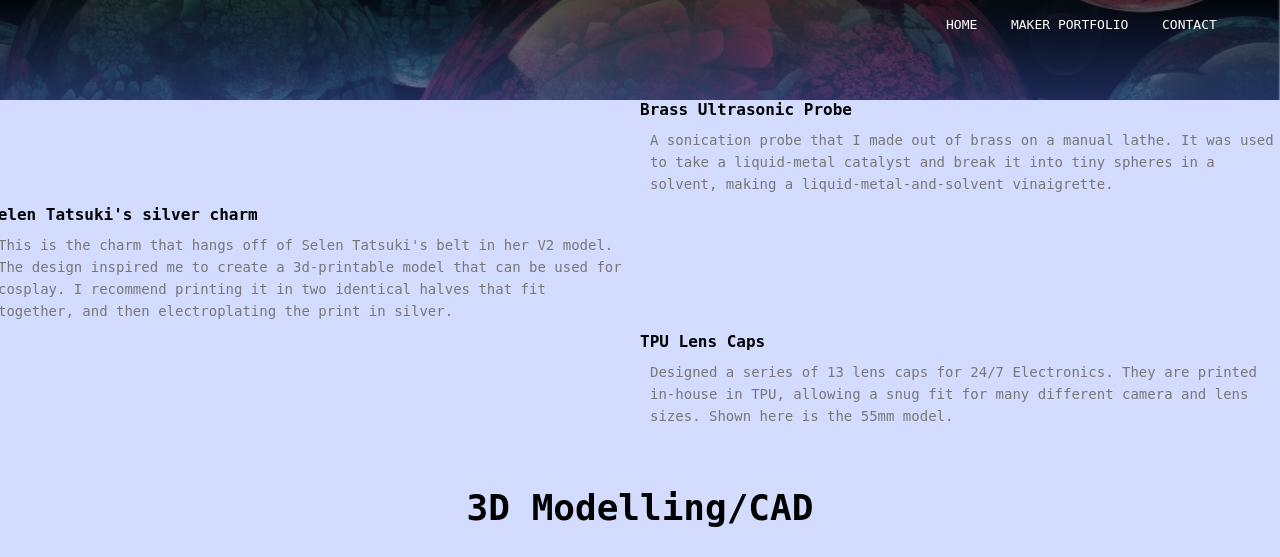
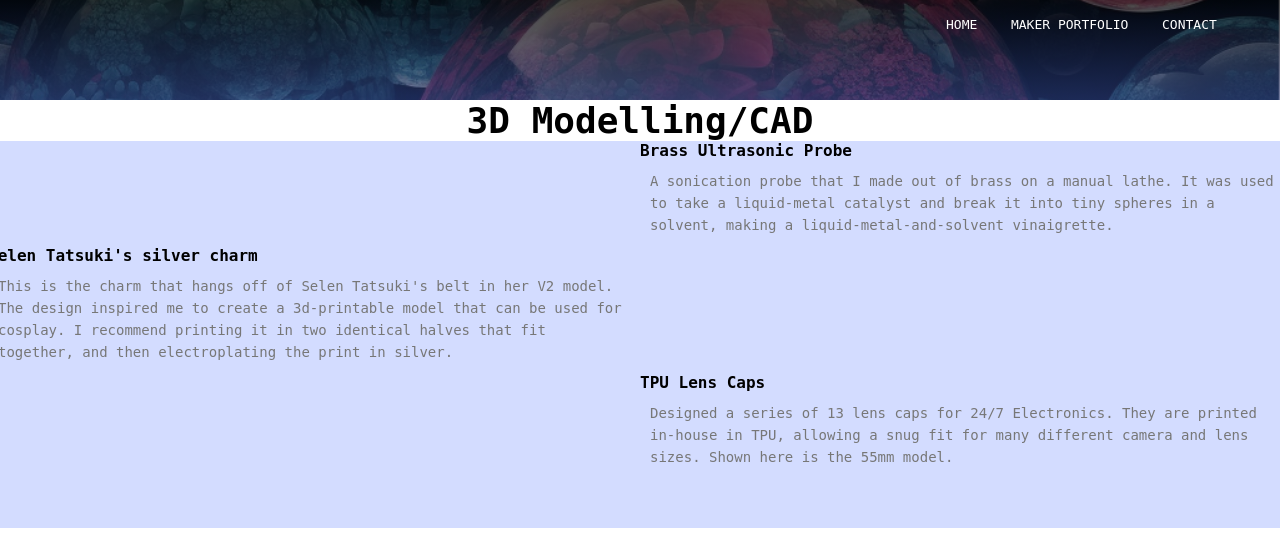
Before and after one commit to grace-n-smith/gracens.info, a PHP site: page /makerportfolio.html in a window 1280 px wide. Shown: the top 557 px of the page. Run offline with PHP 8.4, Linux system fonts and the light colour scheme; some libraries are stand-ins or nearby versions; some web fonts are replaced.

Commit message:
added new page title class

```diff
--- a/makerportfolio.html
+++ b/makerportfolio.html
@@ -31,6 +31,9 @@
     </section>
 
     <!-- PORTFOLIO -->
+    <section class="page-title">
+      <h1>3D Modelling/CAD</h1>
+    </section>
 
     <section class="split-screen">
       <div class="section-container">
@@ -84,7 +87,7 @@
     </section>
 
     <section class="portfolio">
-      <h1>3D Modelling/CAD</h1>
+
       <model-viewer src="projects/mochidonutcup.glb" camera-controls disable-zoom poster="poster.webp" auto-rotate environment-image="legacy" exposure="1.55"></model-viewer>
       <model-viewer src="projects/mochidonutplunger.glb" camera-controls disable-zoom poster="poster.webp" auto-rotate environment-image="legacy" exposure="1.55"></model-viewer>
 
--- a/style.css
+++ b/style.css
@@ -96,6 +96,9 @@ nav .fa-solid{
     border: 1px solid #5A4AE3;
     background: #5A4AE3;
     transition: 0.25s;
+}
+.page-title h1{
+    text-align: center;
 }
 @media(max-width:700px){
     .text-box h1{
```
